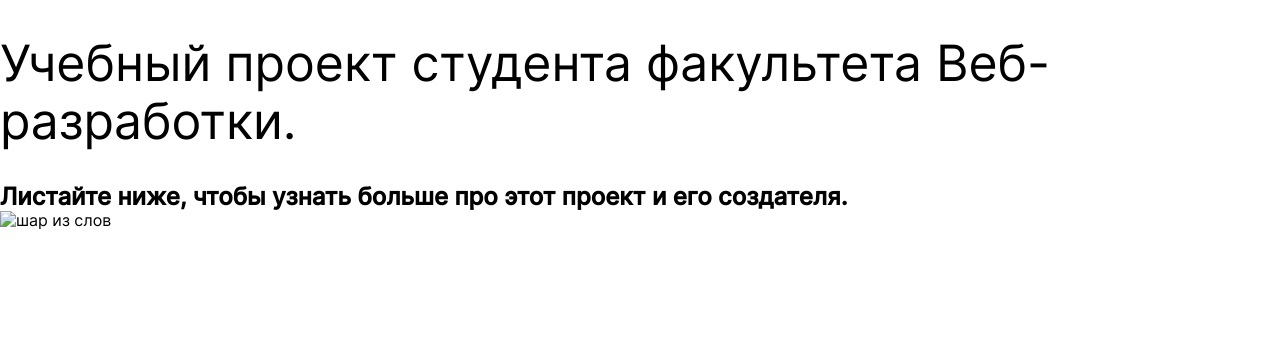
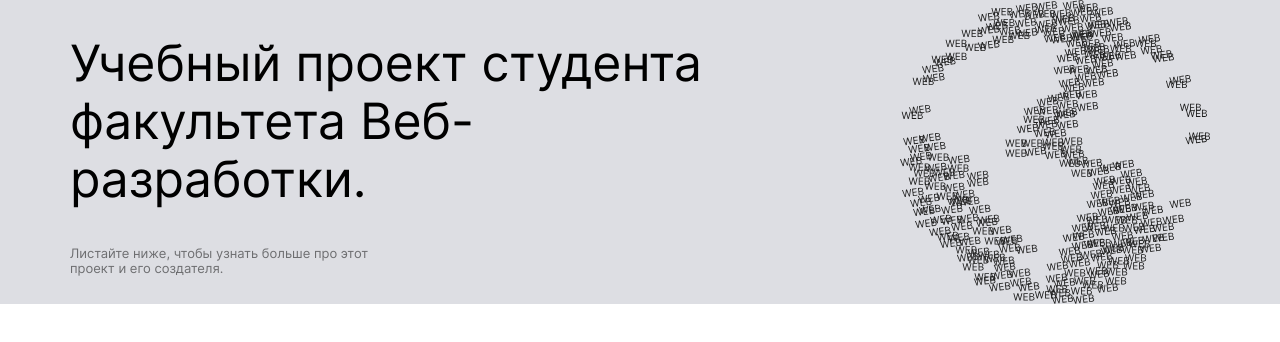
Before and after one commit to alexzkv/movies-explorer-frontend, a React app: page / in a window 1280 px wide. Built offline with nearby package versions, Linux system fonts and the light colour scheme.

Commit message:
feat: add promo component

```diff
--- a/src/components/Promo/Promo.css
+++ b/src/components/Promo/Promo.css
@@ -1,9 +1,34 @@
 .promo {
-  color: #000;
+  display: flex;
+  padding: 0 70px;
+
+  background-color: #DDDEE3;
+}
+
+.promo__info {
+  margin-right: 190px;
 }
 
 .promo__title {
+  max-width: 640px;
+  margin-bottom: 37px;
+
   font-weight: 400;
   font-size: 50px;
   line-height: 1.16;
 }
+
+.promo__subtitle {
+  max-width: 310px;
+
+  font-weight: 400;
+  font-size: 13px;
+  line-height: 1.23;
+
+  mix-blend-mode: normal;
+  opacity: 0.5;
+}
+
+.promo__img {
+  max-width: 310px;
+}
--- a/src/components/Promo/Promo.js
+++ b/src/components/Promo/Promo.js
@@ -1,11 +1,14 @@
 import './Promo.css';
+import ball from '../../images/ball.svg';
 
 export default function Promo() {
   return (
     <section className='promo'>
-      <h1 className='promo__title'>Учебный проект студента факультета Веб-разработки.</h1>
-      <h2 className='promo__subtitle'>Листайте ниже, чтобы узнать больше про этот проект и его создателя.</h2>
-      <img alt='шар из слов' className='promo__img' />
+      <div className='promo__info'>
+        <h1 className='promo__title'>Учебный проект студента факультета Веб-разработки.</h1>
+        <p className='promo__subtitle'>Листайте ниже, чтобы узнать больше про этот проект и его создателя.</p>
+      </div>
+      <img src={ball} alt='шар из слов' className='promo__img' />
     </section>
   );
 }
```
